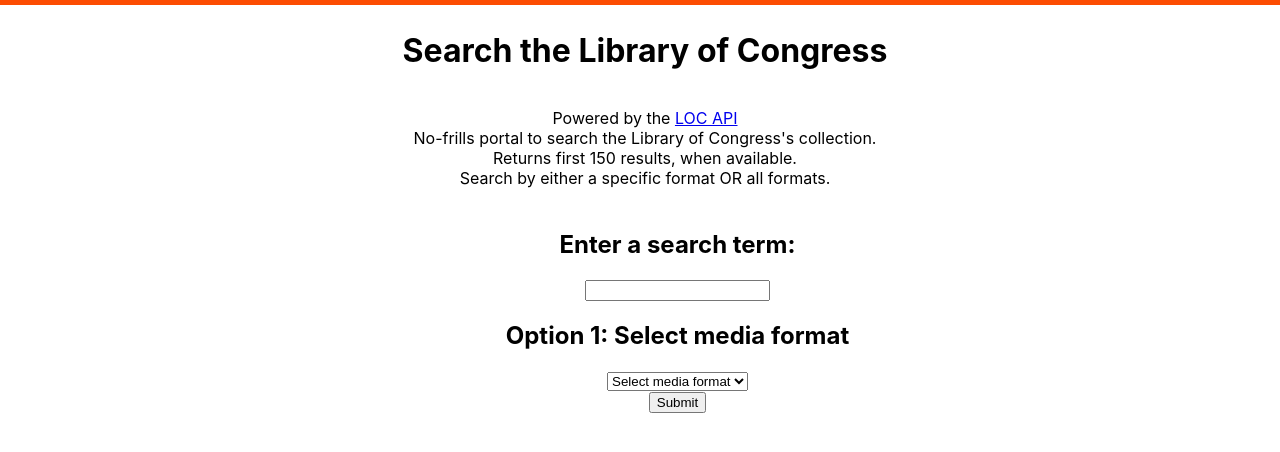
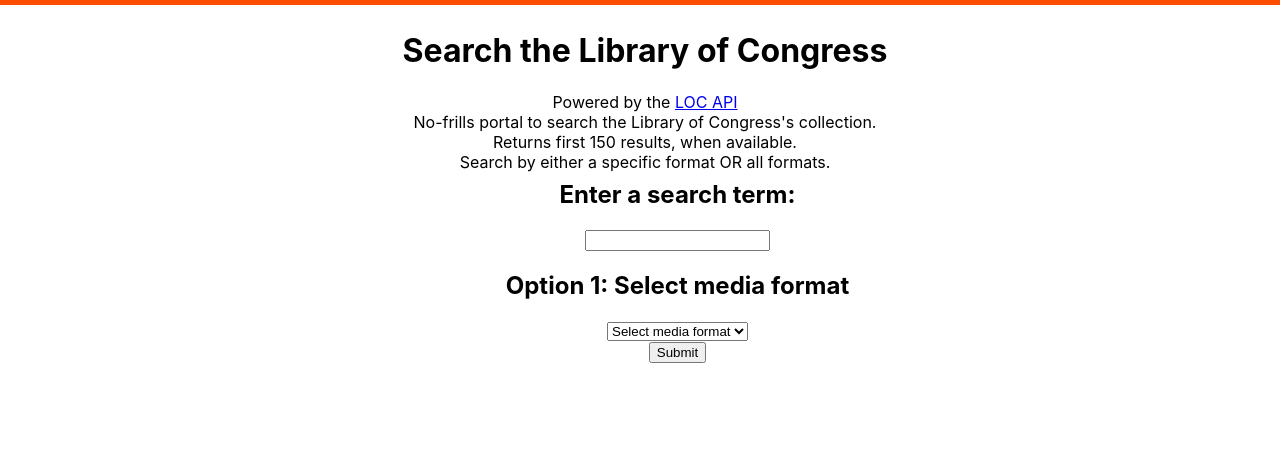
Before and after one commit to irene-rojas/loc, a React (Create React App) app: page / in a window 1280 px wide. Shown: the top 452 px of the page. Built offline with nearby package versions, Linux system fonts and the light colour scheme.

Commit message:
added formatting

```diff
--- a/src/App.css
+++ b/src/App.css
@@ -1,29 +1,9 @@
-.App {
-    /* margin: 0 auto; */
-    text-align: center;
-    display: grid;
-    grid-template-rows: 100px repeat(4, auto);
-    grid-template-columns: 1fr;
-    height: 100vh;
+.header {
+    border-top: 5px solid #fc4c02;
 }
 
-.header {
-    grid-row: 1/2;
-    grid-column: 1/-1;
-    text-align: center;
-    border-top: 5px solid #fc4c02;
-    /* background-color: lightblue; */
-}
-
-.searchForm {
-    grid-row: 2/3;
-    grid-column: 1/-1;
-    padding: 5px;
-}
-
-
 /* mobile */
-
+@media (max-width: 768px) {
     .resultsDiv {
         /* in App */
         grid-row: 3/4;
@@ -39,46 +19,29 @@
         grid-column: 1/2;
         border: 1px solid black;
     }
+}
 
+/* start desktop */
 @media (min-width: 769px) {
     .App {
         text-align: center;
         height: 100vh;
         display: grid;
-        grid-template-rows: 200px 1fr;
-        /* 200px = header */
-        /* 1fr = search form */
+        grid-template-rows: 150px 1fr;
+        /* 150px = header */
+        /* 1fr = search form div */
         grid-template-columns: 75px auto 75px;
-        scroll-snap-type: y mandatory;
     }
 
     .header {
         /* in App */
         grid-row: 1/2;
         grid-column: 1/-1;
-        /* in header */
-        display: grid;
-        grid-template-rows: repeat(2, auto);
-        grid-template-columns: 1fr;
         text-align: center;
         top: 0px;
         position: fixed;
         padding: 5px;
         width: 100%;
-    }
-
-    .masterTitle {
-        /* in header */
-        grid-row: 1/2;
-        grid-column: 1/-1;
-        text-align: center;
-    }
-
-    .headerIntro {
-        /* in header */
-        grid-row: 2/3;
-        grid-column: 1/-1;
-        text-align: center;
     }
 
     .searchFormDiv {
@@ -87,6 +50,7 @@
         grid-column: 2/5;
         padding-top: 50px;
         scroll-snap-align: center;
-        padding-top: 5px;
+        padding-top: 10px;
     }
 }
+/* end desktop */
--- a/src/App.js
+++ b/src/App.js
@@ -23,9 +23,9 @@
     <div className="App">
 
         <div className="header">
-            <h1 className="masterTitle">Search the Library of Congress</h1>
+            <h1>Search the Library of Congress</h1>
 
-            <p className="headerIntro">Powered by the <a href="https://libraryofcongress.github.io/data-exploration/" target="_blank">LOC API</a><br />
+            <p>Powered by the <a href="https://libraryofcongress.github.io/data-exploration/" target="_blank">LOC API</a><br />
             No-frills portal to search the Library of Congress's collection.<br />
             Returns first 150 results, when available.<br />
             Search by either a specific format OR all formats.</p>
```
Lines whose indentation alone changed are shown as unchanged.
